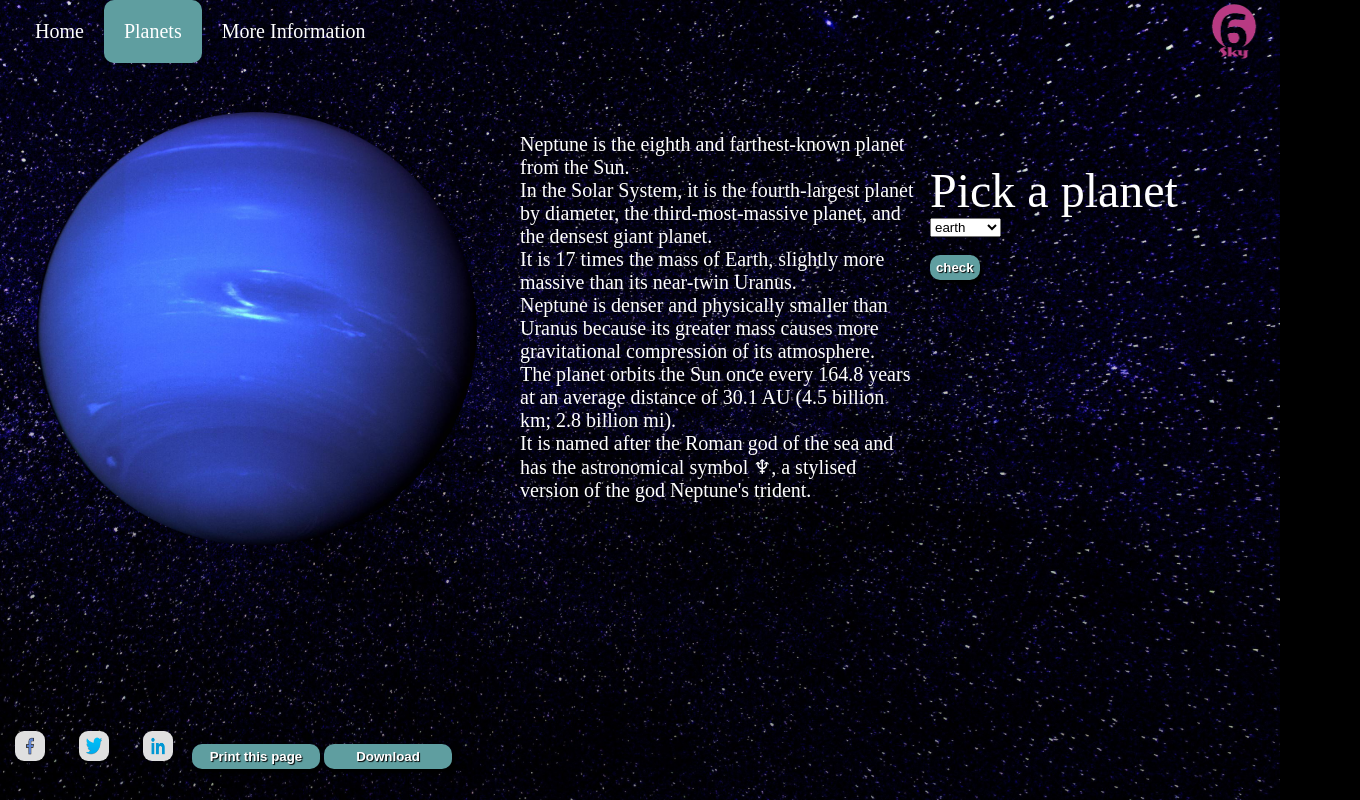
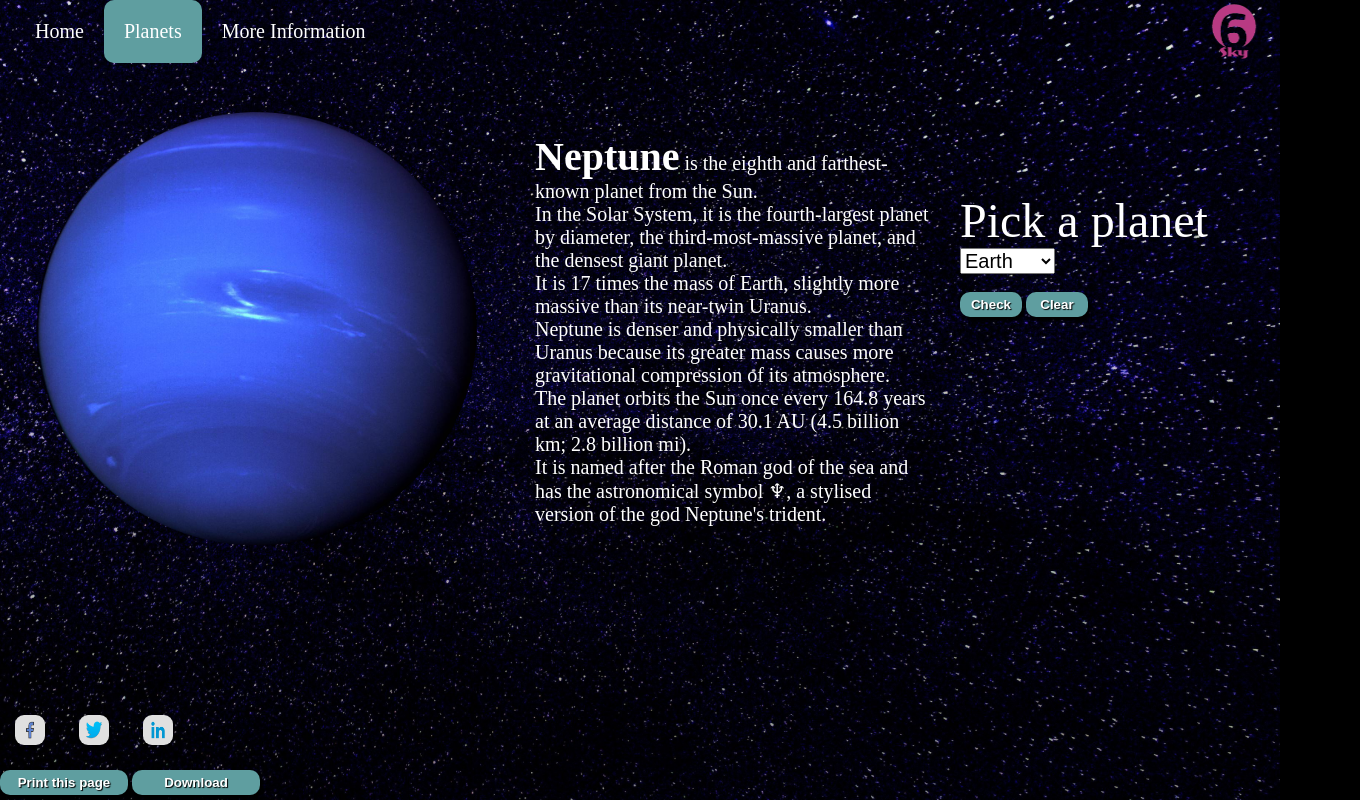
Before and after one commit to Project-Oussama-Haykel/Project, a plain HTML site: page pages/neptune.html in a window 1280 px wide. Shown: the whole page, 1360 px wide, since content can reach past the window. Drawn offline with nearby package versions, Linux system fonts and the light colour scheme; a script that the page names is missing.

Commit message:
update haykel 7h

```diff
--- a/js/global.js
+++ b/js/global.js
@@ -22,7 +22,7 @@ var mars= makePlanet("Mars", (6.39* Math.pow(10,23)), (54.6* Math.pow(10,6)), 'r
 
 var jupiter= makePlanet("Jupiter", (1.898* Math.pow(10,27)), (588* Math.pow(10,6)), 'r');
 
-var saturne = makePlanet("Saturn", (5.683* Math.pow(10,26)), (1.2* Math.pow(10,9)), 'r');
+var saturn = makePlanet("Saturn", (5.683* Math.pow(10,26)), (1.2* Math.pow(10,9)), 'r');
 
 var uranus=makePlanet("Uranus", (8.681* Math.pow(10,25)), (2.6* Math.pow(10,9)), 'r');
 
--- /dev/null
+++ b/js/main_neptune.js
@@ -0,0 +1,19 @@
+$(document).ready(function() {
+	$('#check').css('width', '25%');
+	$('#clear').css('width', '25%');
+	$('#list').css('fontSize', '20px');
+	$('e').css('fontSize', '40px').css('fontWeight', 'bold');
+
+$('#check').click(function() {
+	$('#result').empty();
+	$('#result').show();
+	var planetName = $('#list').val();
+	var chosenPlanet = planets.filter(element => element.name === planetName)[0];
+	displayPlanet(neptune, chosenPlanet, $('#result'));
+});
+
+$('#clear').click(function() {
+	$('#result').hide();
+});
+
+});
--- a/pages/neptune.html
+++ b/pages/neptune.html
@@ -46,7 +46,7 @@
   </div>
 <div id="tex">
   <p>
-  Neptune is the eighth and farthest-known planet from the Sun.<br>
+  <e>Neptune</e> is the eighth and farthest-known planet from the Sun.<br>
   In the Solar System, it is the fourth-largest planet by diameter, the third-most-massive planet, and the densest giant planet.<br>
   It is 17 times the mass of Earth, slightly more massive than its near-twin Uranus.<br>
   Neptune is denser and physically smaller than Uranus because its greater mass causes more gravitational compression of its atmosphere.<br>
@@ -58,19 +58,21 @@
   <div>
     <label id="pick" for="planet">Pick a planet</label><br>
     <select name="planet" id="list">
-      <option value="earth">earth</option>
-      <option value="sun">Sun</option>
-      <option value="mercury">mercury</option>
-      <option value="venus">venus</option>
-      <option value="mars">mars</option>
-      <option value="jupiter">jupiter</option>
-      <option value="uranus">uranus</option>
-      <option value="saturn">saturn</option>
+      <option value="Earth">Earth</option>
+      <option value="Sun">Sun</option>
+      <option value="Mercury">Mercury</option>
+      <option value="Venus">Venus</option>
+      <option value="Mars">Mars</option>
+      <option value="Jupiter">Jupiter</option>
+      <option value="Uranus">Uranus</option>
+      <option value="Saturn">Saturn</option>
     </select>
     <br><br>
-    <input id="check" type="submit" value="check">
+    <button id="check">Check</button>
+    <button id="clear">Clear</button>
+  </div><br><br>
+  <div id="result"></div>
   </div>
-</div>
 </div>
 
 
@@ -79,9 +81,9 @@
     <li><a href=""><i><img src="../images/facebook.png" class="social"></i></a></li>
     <li><a href=""><i><img src="../images/twitter.png" class="social"></i></a></li>
     <li><a href=""><i><img src="../images/linkedin.png" class="social"></i></a></li>
-    <button id="print">Print this page</button>
+  </ul>
+  <button id="print">Print this page</button>
     <button id="download">Download</button>
-  </ul>
 </div>
 </div>
 
--- a/styles/styles_neptune.css
+++ b/styles/styles_neptune.css
@@ -4,7 +4,6 @@ html, body {
   color: white;
   background-color: black;
 }
-
 #all {
   z-index: 2;
   position: relative;
@@ -25,11 +24,6 @@ html, body {
   width: 100%;
   height: 100%;
 }
-h1 {
-  position: relative;
-  top: 13em;
-  text-align: center;
-}
 #navbar img {
   display:block;
   text-align: center;
@@ -39,7 +33,6 @@ h1 {
 }
 #logo {
   float: right;
-
 }
 .active {
   background-color: #5F9EA0;
@@ -58,7 +51,6 @@ h1 {
 #navbar li {
   float: left;
 }
-
 .list a, .dropbtn {
   display: inline-block;
   color: white;
@@ -68,15 +60,12 @@ h1 {
   font-size: 20px;
   border-radius: 10px;
 }
-
 .list a:hover:not(.active), .dropdown:hover .dropbtn:not(.social) {
   background-color: #808080;
 }
-
 li.dropdown {
   display: inline-block;
 }
-
 .dropdown-content {
   display: none;
   position: absolute;
@@ -85,7 +74,6 @@ li.dropdown {
   box-shadow: 0px 8px 16px 0px rgba(0,0,0,0.2);
   border-radius: 10px
 }
-
 .dropdown-content a {
   color: white;
   padding: 12px 16px;
@@ -94,9 +82,8 @@ li.dropdown {
   text-align: left;
   font-size: 20px;
 }
-
-.dropdown-content a:hover {background-color: #808080;}
-
+.dropdown-content a:hover {background-color: #808080;
+}
 .dropdown:hover .dropdown-content {
   display: block;
 }
@@ -117,12 +104,8 @@ line-height: 450px;
   grid-area: text;
   font-size: 20px;
   margin-top: 10%;
-
 }
-
-
 #calcul{
-
   grid-area: form;
   margin-top: 30%;
 }
@@ -132,10 +115,9 @@ display: inline-block;
 #pick{
   font-size: 48px;
 }
-
-#check {
+button {
   background: #5F9EA0;
-width: 20%;
+  width: 10%;
   border: none;
   outline: none;
   border-radius: 10px;
@@ -147,25 +129,23 @@ padding: 5px;
   text-align: center;
   text-shadow: 1px 1px 1px black;
 }
-#check:hover {
+button:hover {
   border-color: #c2e3f7 #166797 #166797 #c2e3f7;
   border-style: solid;
   border-width: 2px;
 }
-#check:active {
+button:active {
   box-shadow: 1px 2px 1px black;
   transform: translateY(2px);
 }
-
 #grid-container {
   display: grid;
-grid-template-columns: 500px 400px 300px;
+  grid-template-columns: 500px 400px 400px;
   grid-template-rows: 450px;
   grid-template-areas: 'img text form';
-grid-gap: 10px;
+  grid-gap: 25px;
   padding: 10px;
   justify-content: left;
-
 }
 .footer-contacts {
   position: absolute;
@@ -204,58 +184,3 @@ i {
 .footer-contacts i:hover {
   background-color: #b3e5fc;
 }
-#print {
-	background: #5F9EA0;
-	width: 10%;
-	border: none;
-	outline: none;
-	border-radius: 10px;
-	box-shadow: 3px 4px 3px black;
-	color: white;
-	cursor: pointer;
-	font-weight: bold;
-	padding: 5px;
-	text-align: center;
-  text-shadow: 1px 1px 1px black;
-  margin-bottom: 10px;
-}
-#print:hover {
-	border-color: #c2e3f7 #166797 #166797 #c2e3f7;
-	border-style: solid;
-	border-width: 2px;
-}
-#print:active {
-	box-shadow: 1px 2px 1px black;
-	transform: translateY(2px);
-}
-#download {
-	background: #5F9EA0;
-	width: 10%;
-	border: none;
-	outline: none;
-	border-radius: 10px;
-	box-shadow: 3px 4px 3px black;
-	color: white;
-	cursor: pointer;
-	font-weight: bold;
-	padding: 5px;
-	text-align: center;
-	text-shadow: 1px 1px 1px black;
-}
-#download:hover {
-	border-color: #c2e3f7 #166797 #166797 #c2e3f7;
-	border-style: solid;
-	border-width: 2px;
-}
-#download:active {
-	box-shadow: 1px 2px 1px black;
-	transform: translateY(2px);
-}
-
-@media only screen and (max-height: 400px) {
-  h1 {
-    font-size: 20px;
-    top: 15em;
-
-  }
-}
--- a/styles/styles_uranus.css
+++ b/styles/styles_uranus.css
@@ -4,7 +4,6 @@ html, body {
   color: white;
   background-color: black;
 }
-
 #all {
   z-index: 2;
   position: relative;
@@ -25,11 +24,6 @@ html, body {
   width: 100%;
   height: 100%;
 }
-h1 {
-  position: relative;
-  top: 13em;
-  text-align: center;
-}
 #navbar img {
   display:block;
   text-align: center;
@@ -39,7 +33,6 @@ h1 {
 }
 #logo {
   float: right;
-
 }
 .active {
   background-color: #5F9EA0;
@@ -58,7 +51,6 @@ h1 {
 #navbar li {
   float: left;
 }
-
 .list a, .dropbtn {
   display: inline-block;
   color: white;
@@ -68,15 +60,12 @@ h1 {
   font-size: 20px;
   border-radius: 10px;
 }
-
 .list a:hover:not(.active), .dropdown:hover .dropbtn:not(.social) {
   background-color: #808080;
 }
-
 li.dropdown {
   display: inline-block;
 }
-
 .dropdown-content {
   display: none;
   position: absolute;
@@ -85,7 +74,6 @@ li.dropdown {
   box-shadow: 0px 8px 16px 0px rgba(0,0,0,0.2);
   border-radius: 10px
 }
-
 .dropdown-content a {
   color: white;
   padding: 12px 16px;
@@ -94,9 +82,8 @@ li.dropdown {
   text-align: left;
   font-size: 20px;
 }
-
-.dropdown-content a:hover {background-color: #808080;}
-
+.dropdown-content a:hover {background-color: #808080;
+}
 .dropdown:hover .dropdown-content {
   display: block;
 }
@@ -112,17 +99,12 @@ li.dropdown {
   #uranus-img img{
     vertical-align: middle;
   }
-
 #tex {
   grid-area: text;
   font-size: 20px;
-  margin-top: 10%;
-
+  margin-top: 0%;
 }
-
-
 #calcul{
-
   grid-area: form;
   margin-top: 30%;
 }
@@ -132,10 +114,9 @@ li.dropdown {
 #pick{
   font-size: 48px;
 }
-
-#check {
+button {
   background: #5F9EA0;
-	width: 20%;
+  width: 10%;
   border: none;
   outline: none;
   border-radius: 10px;
@@ -147,25 +128,23 @@ li.dropdown {
   text-align: center;
   text-shadow: 1px 1px 1px black;
 }
-#check:hover {
+button:hover {
   border-color: #c2e3f7 #166797 #166797 #c2e3f7;
   border-style: solid;
   border-width: 2px;
 }
-#check:active {
+button:active {
   box-shadow: 1px 2px 1px black;
   transform: translateY(2px);
 }
-
 #grid-container {
   display: grid;
-  grid-template-columns: 500px 400px 300px;
+  grid-template-columns: 500px 400px 400px;
   grid-template-rows: 450px;
   grid-template-areas: 'img text form';
-  grid-gap: 10px;
+  grid-gap: 25px;
   padding: 10px;
   justify-content: left;
-
 }
 .footer-contacts {
   position: absolute;
@@ -204,58 +183,3 @@ i {
 .footer-contacts i:hover {
   background-color: #b3e5fc;
 }
-#print {
-	background: #5F9EA0;
-	width: 10%;
-	border: none;
-	outline: none;
-	border-radius: 10px;
-	box-shadow: 3px 4px 3px black;
-	color: white;
-	cursor: pointer;
-	font-weight: bold;
-	padding: 5px;
-	text-align: center;
-  text-shadow: 1px 1px 1px black;
-  margin-bottom: 10px;
-}
-#print:hover {
-	border-color: #c2e3f7 #166797 #166797 #c2e3f7;
-	border-style: solid;
-	border-width: 2px;
-}
-#print:active {
-	box-shadow: 1px 2px 1px black;
-	transform: translateY(2px);
-}
-#download {
-	background: #5F9EA0;
-	width: 10%;
-	border: none;
-	outline: none;
-	border-radius: 10px;
-	box-shadow: 3px 4px 3px black;
-	color: white;
-	cursor: pointer;
-	font-weight: bold;
-	padding: 5px;
-	text-align: center;
-	text-shadow: 1px 1px 1px black;
-}
-#download:hover {
-	border-color: #c2e3f7 #166797 #166797 #c2e3f7;
-	border-style: solid;
-	border-width: 2px;
-}
-#download:active {
-	box-shadow: 1px 2px 1px black;
-	transform: translateY(2px);
-}
-
-@media only screen and (max-height: 400px) {
-  h1 {
-    font-size: 20px;
-    top: 15em;
-
-  }
-}
--- a/styles/styles_venus.css
+++ b/styles/styles_venus.css
@@ -4,7 +4,6 @@ html, body {
   color: white;
   background-color: black;
 }
-
 #all {
   z-index: 2;
   position: relative;
@@ -25,11 +24,6 @@ html, body {
   width: 100%;
   height: 100%;
 }
-h1 {
-  position: relative;
-  top: 13em;
-  text-align: center;
-}
 #navbar img {
   display:block;
   text-align: center;
@@ -39,7 +33,6 @@ h1 {
 }
 #logo {
   float: right;
-
 }
 .active {
   background-color: #5F9EA0;
@@ -58,7 +51,6 @@ h1 {
 #navbar li {
   float: left;
 }
-
 .list a, .dropbtn {
   display: inline-block;
   color: white;
@@ -68,15 +60,12 @@ h1 {
   font-size: 20px;
   border-radius: 10px;
 }
-
 .list a:hover:not(.active), .dropdown:hover .dropbtn:not(.social) {
   background-color: #808080;
 }
-
 li.dropdown {
   display: inline-block;
 }
-
 .dropdown-content {
   display: none;
   position: absolute;
@@ -85,7 +74,6 @@ li.dropdown {
   box-shadow: 0px 8px 16px 0px rgba(0,0,0,0.2);
   border-radius: 10px
 }
-
 .dropdown-content a {
   color: white;
   padding: 12px 16px;
@@ -94,9 +82,8 @@ li.dropdown {
   text-align: left;
   font-size: 20px;
 }
-
-.dropdown-content a:hover {background-color: #808080;}
-
+.dropdown-content a:hover {background-color: #808080;
+}
 .dropdown:hover .dropdown-content {
   display: block;
 }
@@ -116,13 +103,9 @@ li.dropdown {
 #tex {
   grid-area: text;
   font-size: 20px;
-  margin-top: 10%;
-
+  margin-top: 5%;
 }
-
-
 #calcul{
-
   grid-area: form;
   margin-top: 30%;
 }
@@ -132,10 +115,9 @@ li.dropdown {
 #pick{
   font-size: 48px;
 }
-
-#check {
+button {
   background: #5F9EA0;
-	width: 20%;
+  width: 10%;
   border: none;
   outline: none;
   border-radius: 10px;
@@ -147,25 +129,23 @@ li.dropdown {
   text-align: center;
   text-shadow: 1px 1px 1px black;
 }
-#check:hover {
+button:hover {
   border-color: #c2e3f7 #166797 #166797 #c2e3f7;
   border-style: solid;
   border-width: 2px;
 }
-#check:active {
+button:active {
   box-shadow: 1px 2px 1px black;
   transform: translateY(2px);
 }
-
 #grid-container {
   display: grid;
-  grid-template-columns: 500px 400px 300px;
+  grid-template-columns: 500px 400px 400px;
   grid-template-rows: 450px;
   grid-template-areas: 'img text form';
-  grid-gap: 10px;
+  grid-gap: 25px;
   padding: 10px;
   justify-content: left;
-
 }
 .footer-contacts {
   position: absolute;
@@ -204,58 +184,3 @@ i {
 .footer-contacts i:hover {
   background-color: #b3e5fc;
 }
-#print {
-	background: #5F9EA0;
-	width: 10%;
-	border: none;
-	outline: none;
-	border-radius: 10px;
-	box-shadow: 3px 4px 3px black;
-	color: white;
-	cursor: pointer;
-	font-weight: bold;
-	padding: 5px;
-	text-align: center;
-  text-shadow: 1px 1px 1px black;
-  margin-bottom: 10px;
-}
-#print:hover {
-	border-color: #c2e3f7 #166797 #166797 #c2e3f7;
-	border-style: solid;
-	border-width: 2px;
-}
-#print:active {
-	box-shadow: 1px 2px 1px black;
-	transform: translateY(2px);
-}
-#download {
-	background: #5F9EA0;
-	width: 10%;
-	border: none;
-	outline: none;
-	border-radius: 10px;
-	box-shadow: 3px 4px 3px black;
-	color: white;
-	cursor: pointer;
-	font-weight: bold;
-	padding: 5px;
-	text-align: center;
-	text-shadow: 1px 1px 1px black;
-}
-#download:hover {
-	border-color: #c2e3f7 #166797 #166797 #c2e3f7;
-	border-style: solid;
-	border-width: 2px;
-}
-#download:active {
-	box-shadow: 1px 2px 1px black;
-	transform: translateY(2px);
-}
-
-@media only screen and (max-height: 400px) {
-  h1 {
-    font-size: 20px;
-    top: 15em;
-
-  }
-}
```
Also changed, not shown: js/main_uranus.js (added, +19 -0 lines), js/main_venus.js (added, +19 -0 lines), pages/uranus.html (+15 -16 lines), pages/venus.html (+16 -13 lines). Lines whose indentation alone changed are shown as unchanged.
